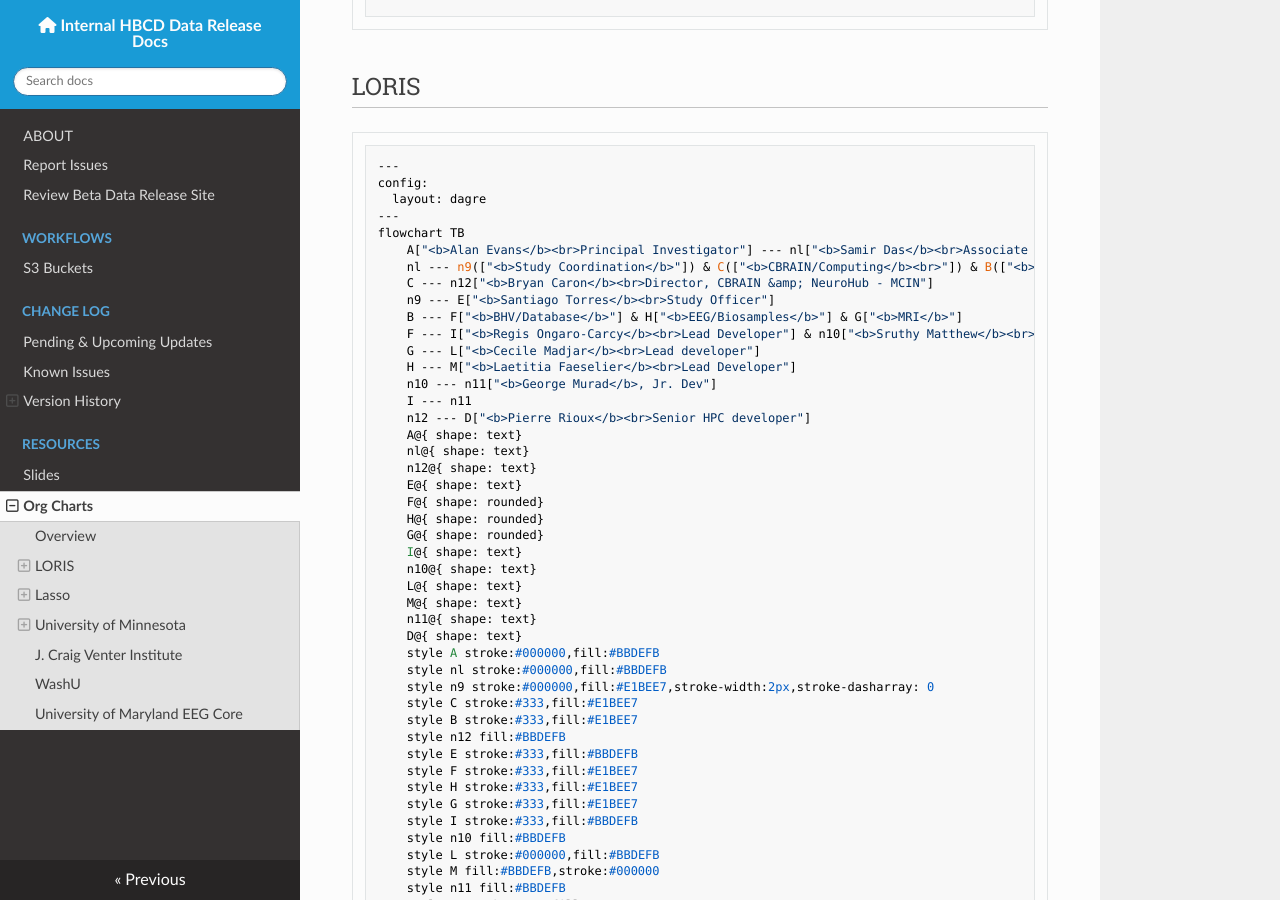
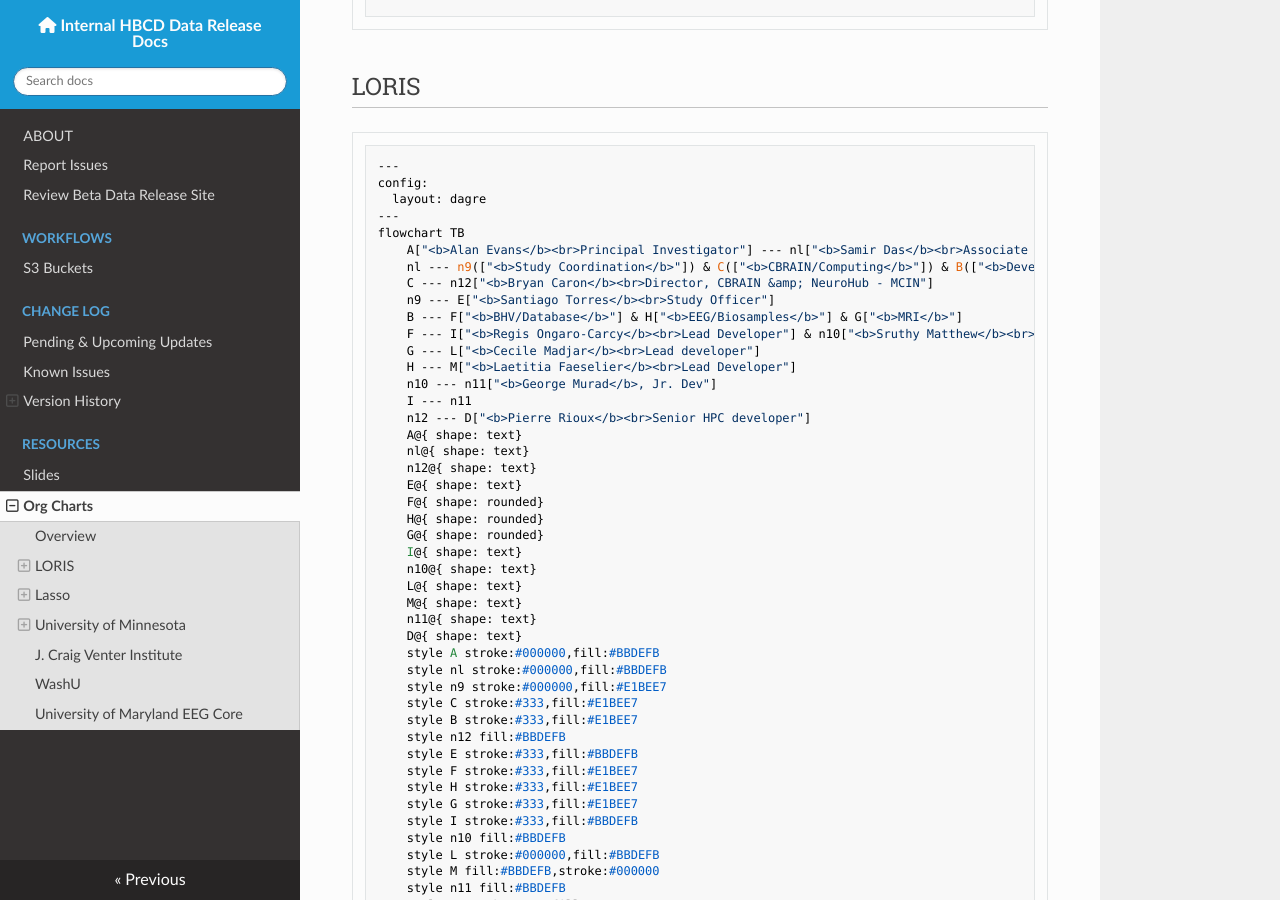
Before and after one commit to DCAN-Labs/hbcd-docs-internal, an MkDocs documentation site: the page built from docs/orgcharts.md, in a window 1280 px wide and 900 px high, scrolled down 1647 px. Built offline with MkDocs 1.6.1, drawn with Linux system fonts in a browser that asks for light colours; nearby versions of some CDN libraries.

Commit message:
format cleanup

```diff
--- a/docs/orgcharts.md
+++ b/docs/orgcharts.md
@@ -84,7 +84,7 @@
 ---
 flowchart TB
     A["<b>Alan Evans</b><br>Principal Investigator"] --- nl["<b>Samir Das</b><br>Associate Director of Software Development"]
-    nl --- n9(["<b>Study Coordination</b>"]) & C(["<b>CBRAIN/Computing</b><br>"]) & B(["<b>Development</b>"])
+    nl --- n9(["<b>Study Coordination</b>"]) & C(["<b>CBRAIN/Computing</b>"]) & B(["<b>Development</b>"])
     C --- n12["<b>Bryan Caron</b><br>Director, CBRAIN &amp; NeuroHub - MCIN"]
     n9 --- E["<b>Santiago Torres</b><br>Study Officer"]
     B --- F["<b>BHV/Database</b>"] & H["<b>EEG/Biosamples</b>"] & G["<b>MRI</b>"]
@@ -109,7 +109,7 @@
     D@{ shape: text}
     style A stroke:#000000,fill:#BBDEFB
     style nl stroke:#000000,fill:#BBDEFB
-    style n9 stroke:#000000,fill:#E1BEE7,stroke-width:2px,stroke-dasharray: 0
+    style n9 stroke:#000000,fill:#E1BEE7
     style C stroke:#333,fill:#E1BEE7
     style B stroke:#333,fill:#E1BEE7
     style n12 fill:#BBDEFB
```
